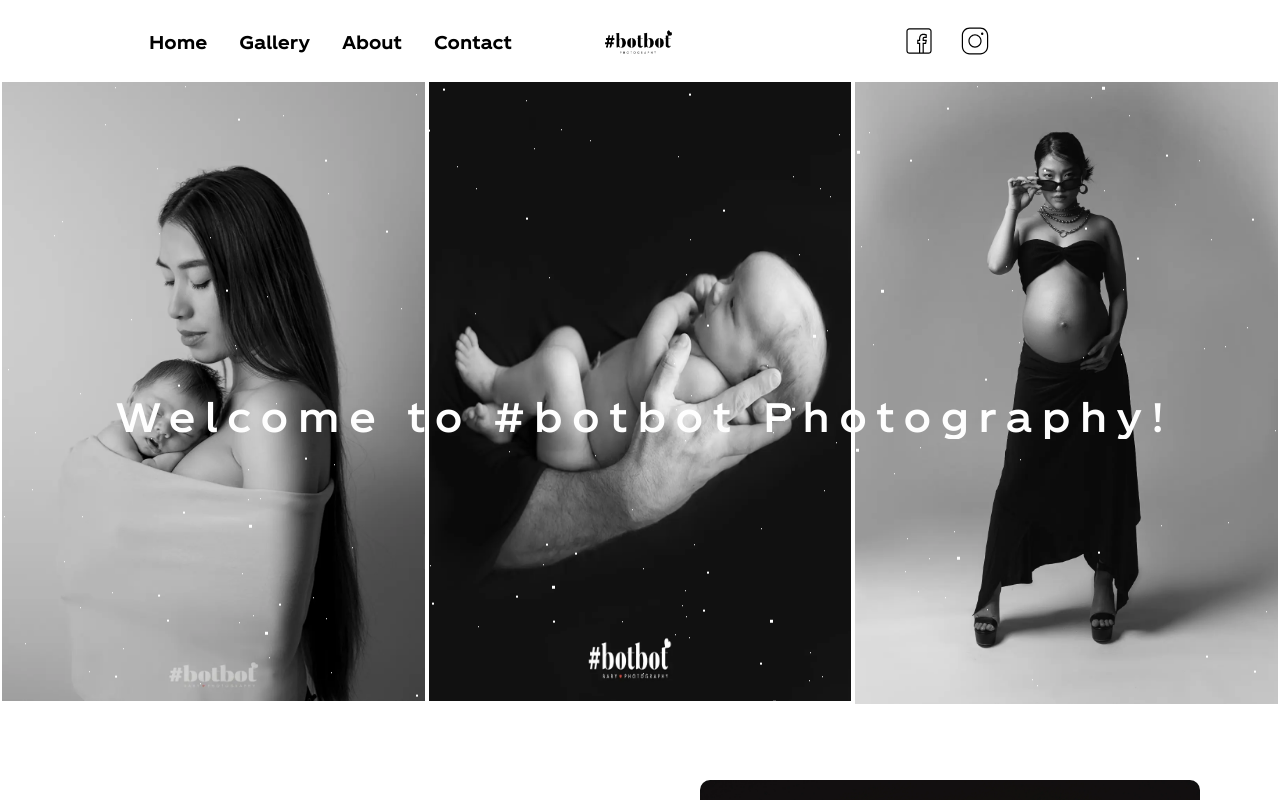
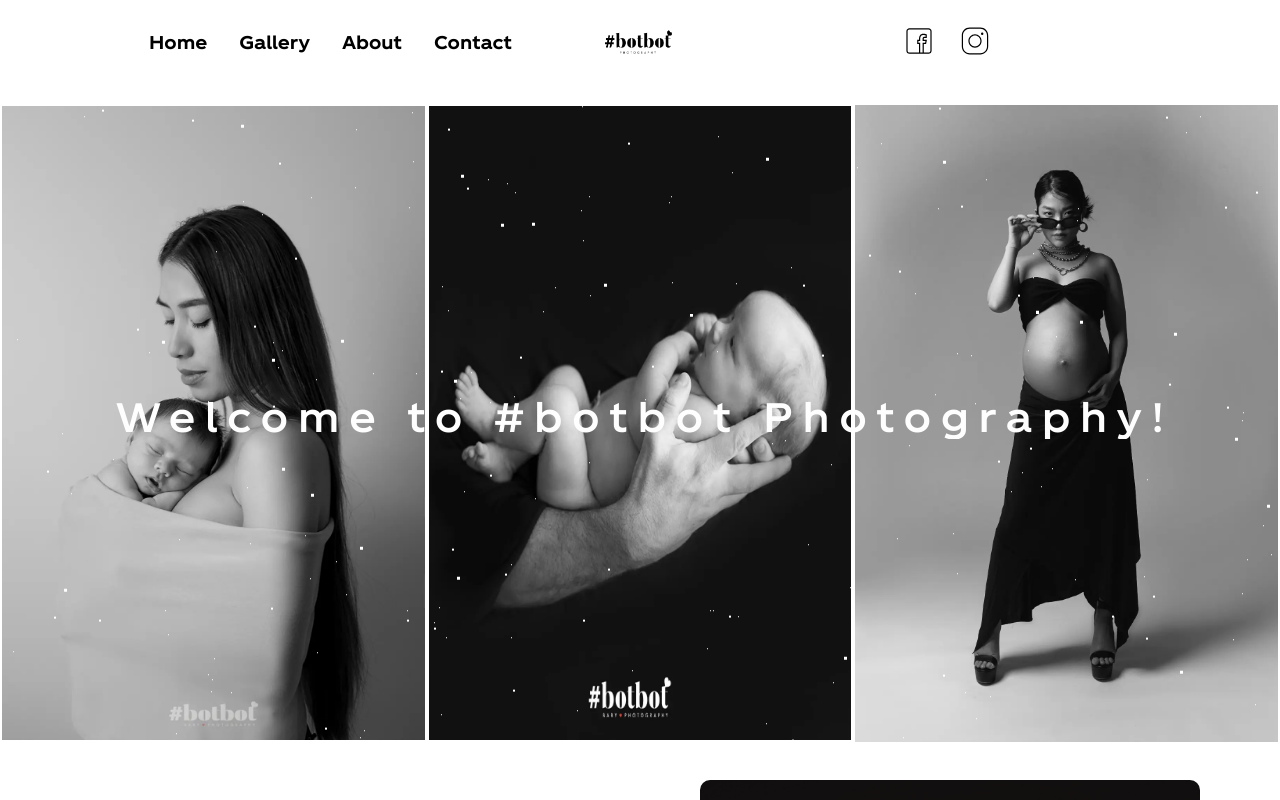
Before and after one commit to HungPhma/botbot_project, a React (Create React App) app in the folder frontend/: page / in a window 1280 px wide. Shown: the top 800 px of the page. Built offline with nearby package versions, Linux system fonts and the light colour scheme.

Commit message:
fix height of here component

```diff
--- a/frontend/src/Hero.scss
+++ b/frontend/src/Hero.scss
@@ -109,7 +109,7 @@
 .image-container {
   position: relative; // Adjust to ensure centering
   width: 100%; // Full width of hero section
-  height: 90vh; // Full height of hero section
+  // height: 90%;
   display: flex;
   justify-content: center;
   align-items: center;
```
